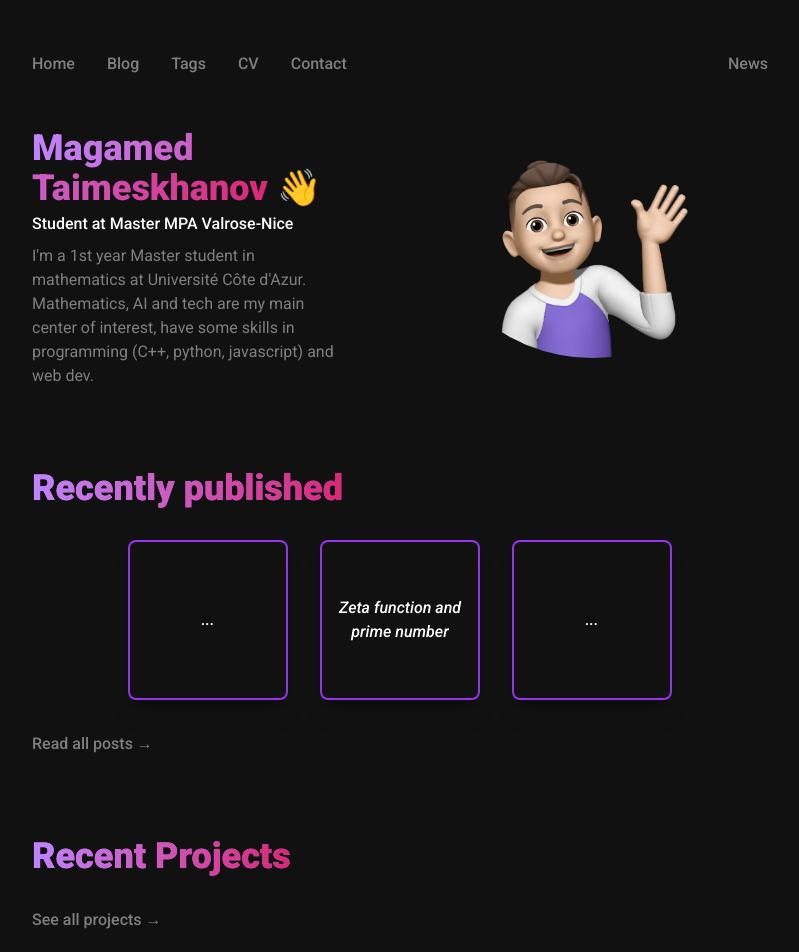
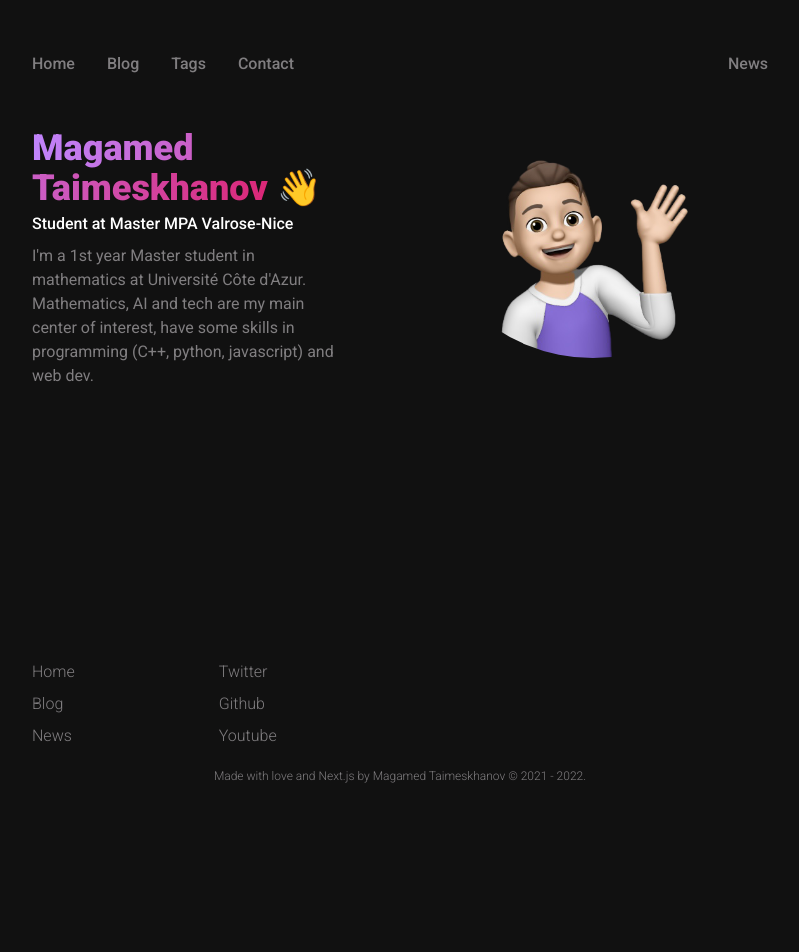
Before and after one commit to MagamedT/magamedtmsk, a Next.js app: page / in a window 1280 px wide. Shown: the top 952 px of the page, without its empty margins (240-1039 px from the left). After the commit the page ends 800 px from the top, so only its background shows below. Built offline with nearby package versions, Linux system fonts and the light colour scheme.

Commit message:
changes to layout

```diff
--- a/components/Header.js
+++ b/components/Header.js
@@ -8,7 +8,7 @@ function Header() {
                 <Link href = "/"><li className="menu-item">Home</li></Link>
                 <Link href = "/Blog"><li className="menu-item">Blog</li></Link>
                 <Link href = "/Tags"><li className="menu-item">Tags</li></Link>
-                <Link href = "/CV"><li className="menu-item">CV</li></Link>
+                {/* <Link href = "/CV"><li className="menu-item">CV</li></Link> */}
                 <Link href = "/Contact"><li className="menu-item">Contact</li></Link>
             </ul>
         </div>
--- a/pages/index.js
+++ b/pages/index.js
@@ -30,8 +30,8 @@ const Home = ({ posts }) => {
       <main className="grow">
 
           <Hero />
-          <RecentPost posts = {posts}/>
-          <RecentProject />
+          {/* <RecentPost posts = {posts}/>
+          <RecentProject /> */}
 
       </main>
 
```
